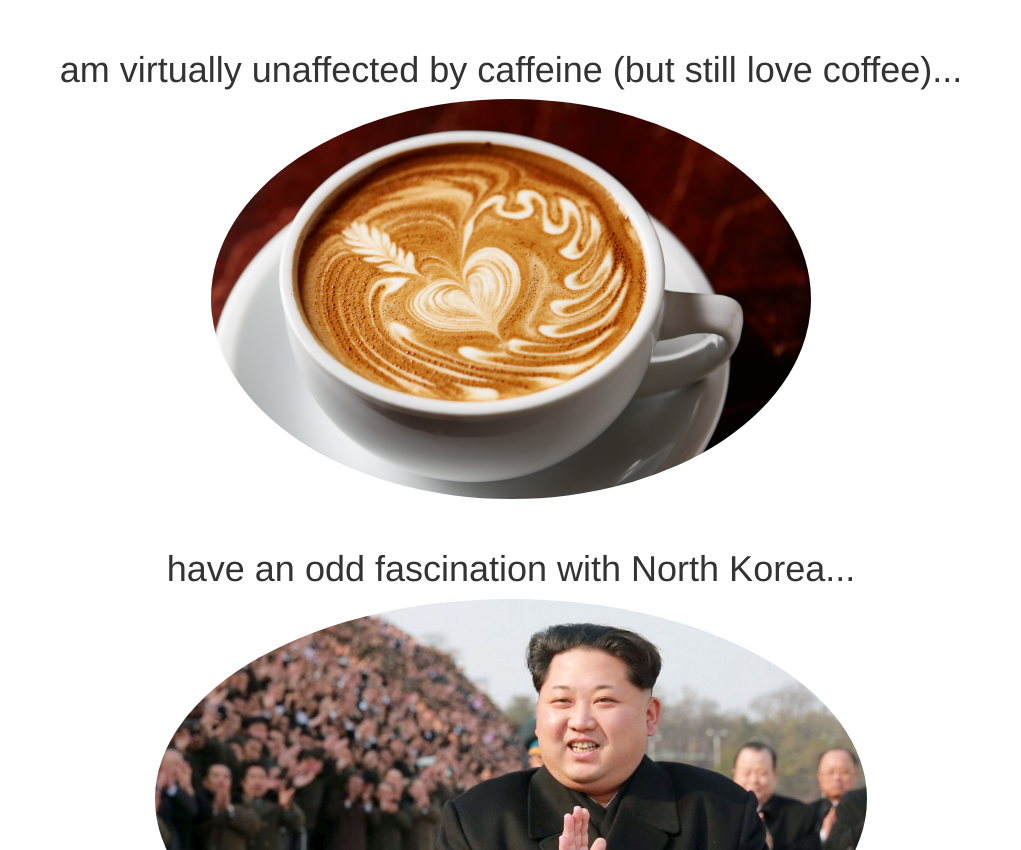
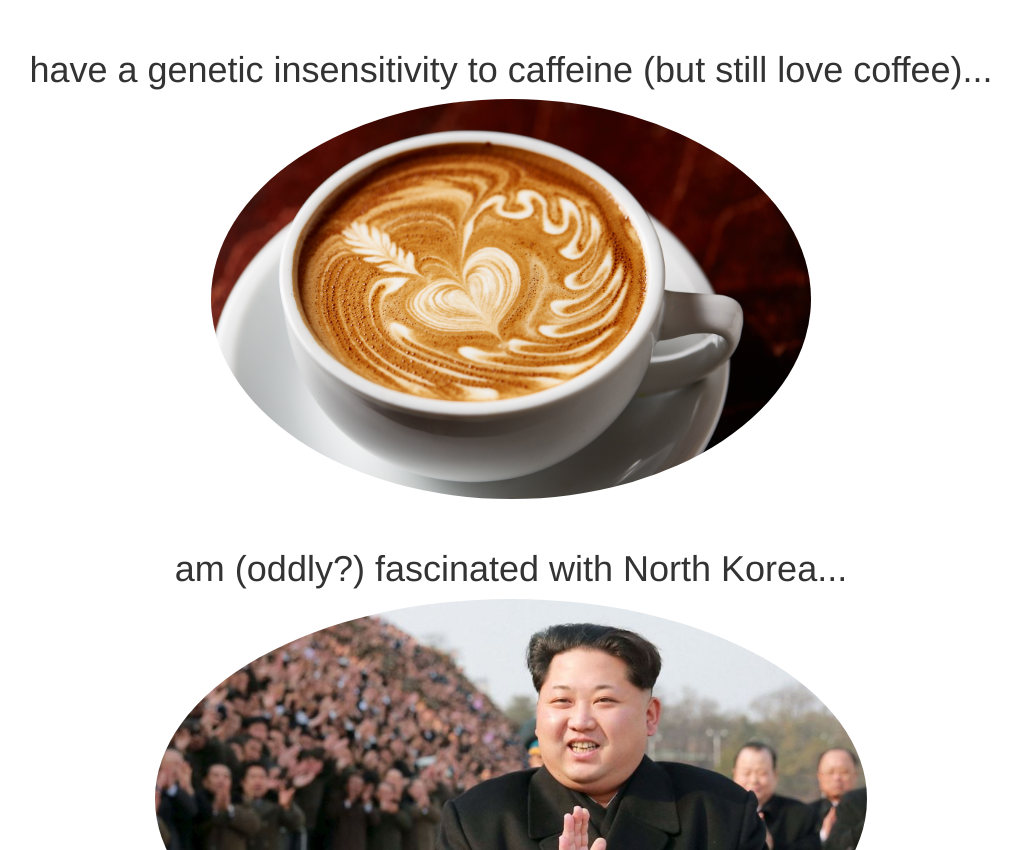
Before and after one commit to amandacharles/personalpage, a plain HTML site: page future.html in a window 1280 px wide. Shown: the part 958-1808 px from the top of the page, without its empty margins (129-1150 px from the left). Drawn offline with nearby package versions, Linux system fonts and the light colour scheme.

Commit message:
fixed coffe part l

```diff
--- a/future.html
+++ b/future.html
@@ -25,7 +25,7 @@
     </p>
 		<br>
 		<p>
-			<h1>am virtually unaffected by caffeine (but still love coffee)...</h1>
+			<h1> have a genetic insensitivity to caffeine (but still love coffee)...</h1>
 		</p>
 
 		<p>
@@ -33,7 +33,7 @@
 		</p>
 		<br>
     <p>
-      <h1>have an odd fascination with North Korea...</h1>
+      <h1>am (oddly?) fascinated with North Korea...</h1>
 			<p>
 				<img src="northkorea.jpg" alt="north korea" class="img-circle" />
 			</p>
```
